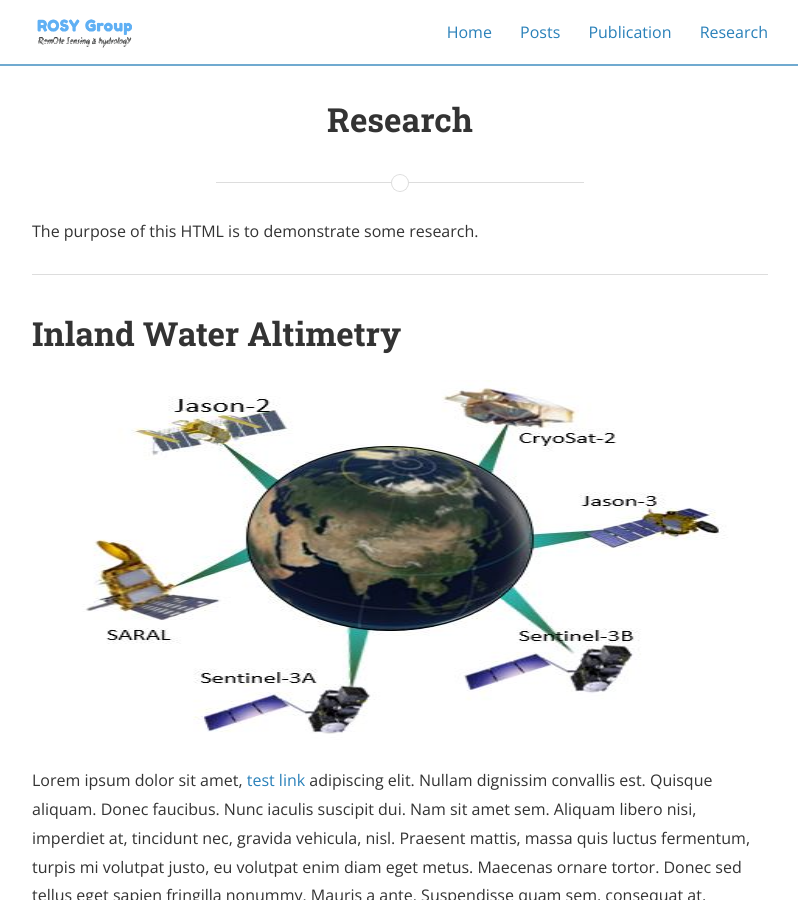
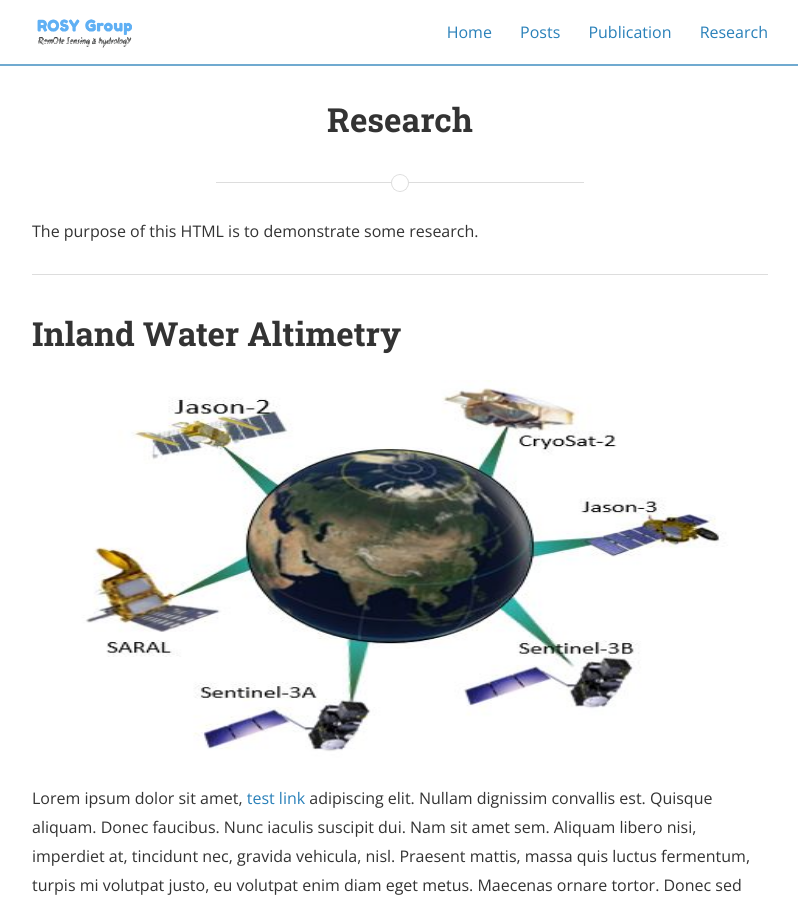
Before and after one commit to 12530/rshydro, a Jekyll site: the page built from research.md, in a window 1280 px wide and 900 px high. Shown: the whole window, without its empty margins (240-1038 px from the left). Built offline with Jekyll 4.4.1, drawn with Linux system fonts in a browser that asks for light colours; nearby versions of some CDN libraries.

Commit message:
Update research.md

```diff
--- a/research.md
+++ b/research.md
@@ -12,7 +12,7 @@ main_nav: true
 
 <h1 id="paragraph">Inland Water Altimetry</h1>
 
-<img src="/assets/missions.jpg" alt="alti-mission" width="426" height="372">
+<img src="/assets/missions.jpg" alt="alti-mission" width="426" height="390">
 
 <p>Lorem ipsum dolor sit amet, <a href="#" title="test link">test link</a> adipiscing elit. Nullam dignissim convallis est. Quisque aliquam. Donec faucibus. Nunc iaculis suscipit dui. Nam sit amet sem. Aliquam libero nisi, imperdiet at, tincidunt nec, gravida vehicula, nisl. Praesent mattis, massa quis luctus fermentum, turpis mi volutpat justo, eu volutpat enim diam eget metus. Maecenas ornare tortor. Donec sed tellus eget sapien fringilla nonummy. Mauris a ante. Suspendisse quam sem, consequat at, commodo vitae, feugiat in, nunc. Morbi imperdiet augue quis tellus.</p>
 
```
